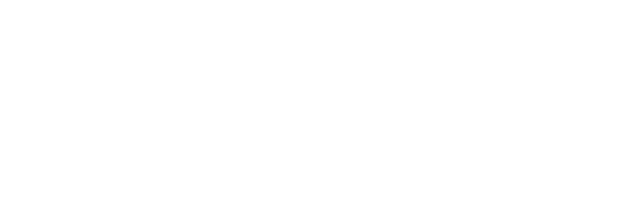
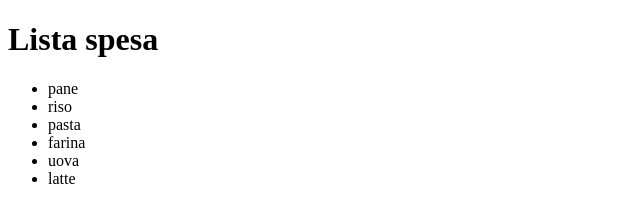
Before and after one commit to JennyPersichini/js-lista-spesa, a plain HTML site: page index.html in a window 1280 px wide. Shown: the whole page, without its empty margins (0-640 px from the left). Drawn offline with Linux system fonts and the light colour scheme.

Commit message:
Create page html

```diff
--- a/index.html
+++ b/index.html
@@ -9,6 +9,10 @@
 
 <body>
 
+    <h1>Lista spesa</h1>
+
+    <ul class="list"></ul>
+
     <script src="./main.js"></script>
 
 </body>
--- a/main.js
+++ b/main.js
@@ -1,18 +1,25 @@
 const listaSpesa = ['pane', 'riso', 'pasta', 'farina', 'uova', 'latte'];
 
-//ciclo for
-for (let i = 0; i < listaSpesa.length; i++){
+let ul = document.querySelector('.list');
+
+//CICLO FOR
+
+/* for (let i = 0; i < listaSpesa.length; i++){
 
     console.log(listaSpesa[i]);
 
-}
+} */
 
-//ciclo while
+//CICLO WHILE
+
 let i = 0;
 
 while (i < listaSpesa.length){
 
+    let li = document.createElement('li');
+    li.append(listaSpesa[i]);
+    ul.append(li);
+
     console.log(listaSpesa[i]);
     i++;
-
 }
```
